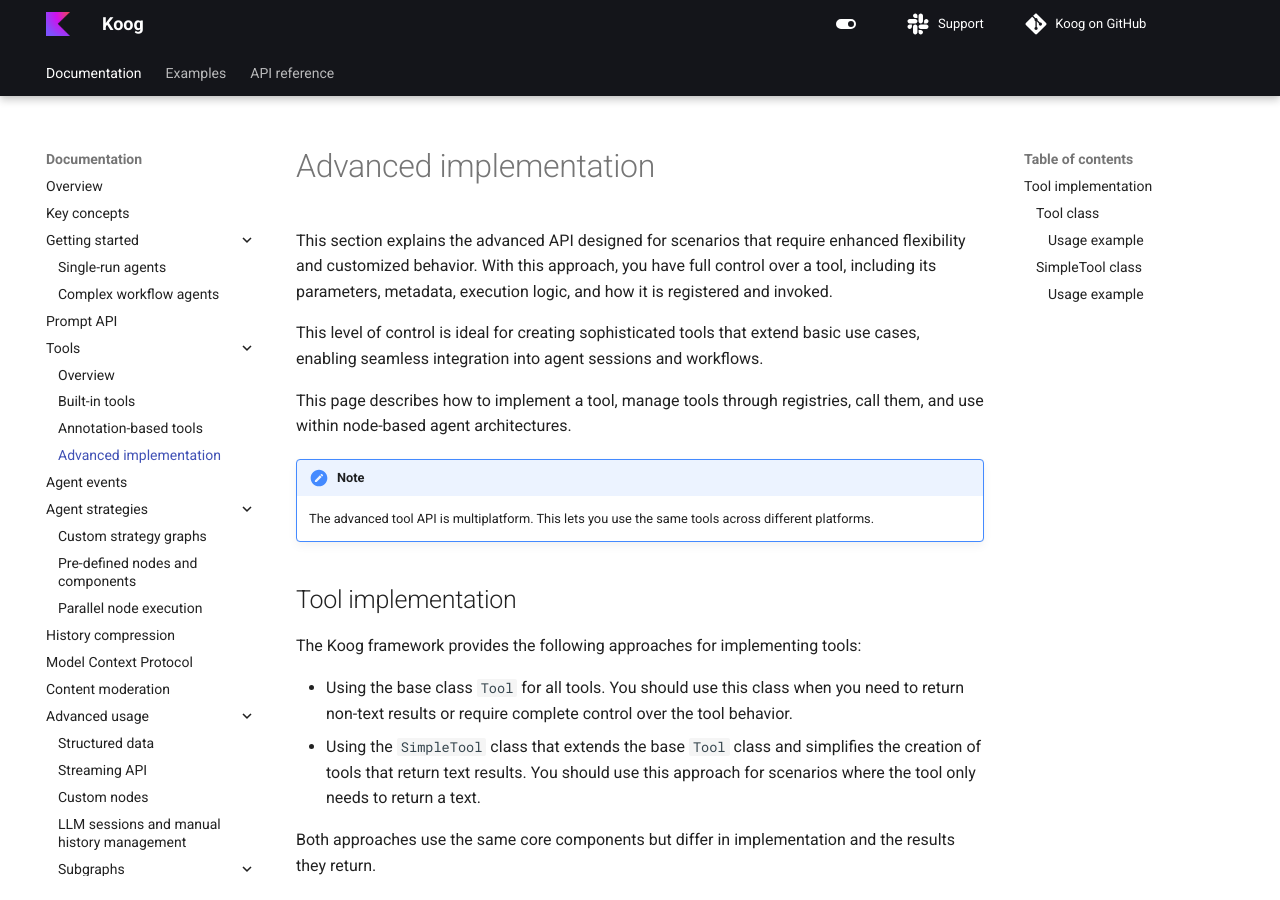
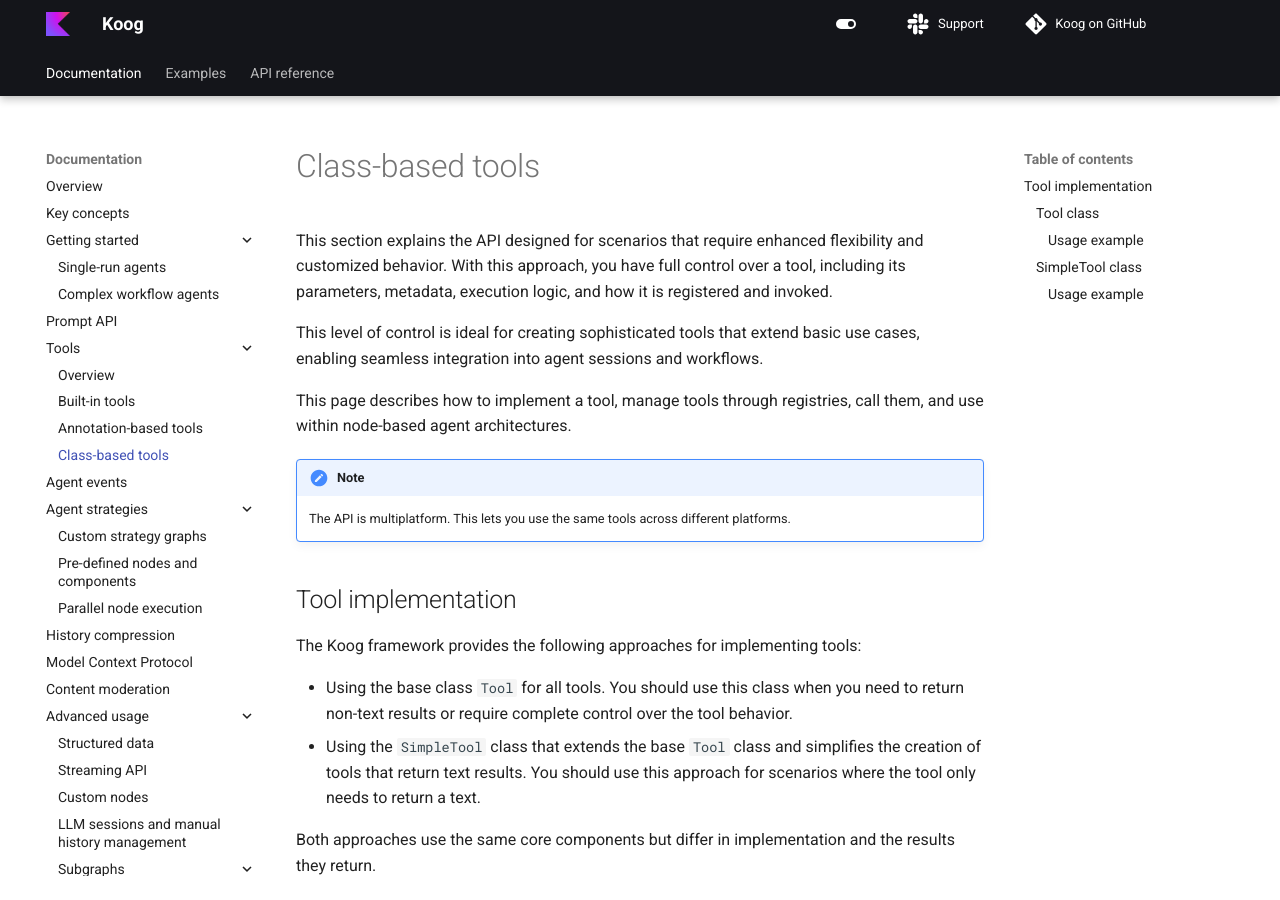
Before and after one commit to JetBrains/koog-docs, an MkDocs documentation site: the page built from docs/class-based-tools.md, in a window 1280 px wide and 900 px high. Built offline with MkDocs 1.6.1 and Material for MkDocs 9.7.7, drawn with Linux system fonts in a browser that asks for light colours; comment, search, counter and statistics services are not loaded.

Commit message:
Rename "Advanced implementation" to "Class-based tools" for clarity (#61)

```diff
--- a/docs/advanced-tool-implementation.md
+++ b/docs/class-based-tools.md
@@ -1,6 +1,6 @@
-# Advanced implementation
+# Class-based tools
 
-This section explains the advanced API designed for scenarios that require enhanced flexibility and customized behavior.
+This section explains the API designed for scenarios that require enhanced flexibility and customized behavior.
 With this approach, you have full control over a tool, including its parameters, metadata, execution logic, and how it is registered and invoked.
 
 This level of control is ideal for creating sophisticated tools that extend basic use cases, enabling seamless integration into agent sessions and workflows.
@@ -8,7 +8,7 @@
 This page describes how to implement a tool, manage tools through registries, call them, and use within node-based agent architectures.
 
 !!! note
-    The advanced tool API is multiplatform. This lets you use the same tools across different platforms.
+    The API is multiplatform. This lets you use the same tools across different platforms.
 
 ## Tool implementation
 
--- a/mkdocs.yml
+++ b/mkdocs.yml
@@ -11,7 +11,7 @@
           - Overview: tools-overview.md
           - Built-in tools: built-in-tools.md
           - Annotation-based tools: annotation-based-tools.md
-          - Advanced implementation: advanced-tool-implementation.md
+          - Class-based tools: class-based-tools.md
       - Agent events: agent-events.md
       - Agent strategies:
         - Custom strategy graphs: custom-strategy-graphs.md
@@ -54,6 +54,7 @@
   - redirects:
       redirect_maps:
         'simple-api-getting-started.md': 'index.md'
+        'advanced-tool-implementation.md': 'class-based-tools.md'
 
 theme:
   name: material
```
Also changed, not shown: docs/annotation-based-tools.md (+1 -1 lines), docs/built-in-tools.md (+1 -1 lines), docs/tools-overview.md (+2 -2 lines).
